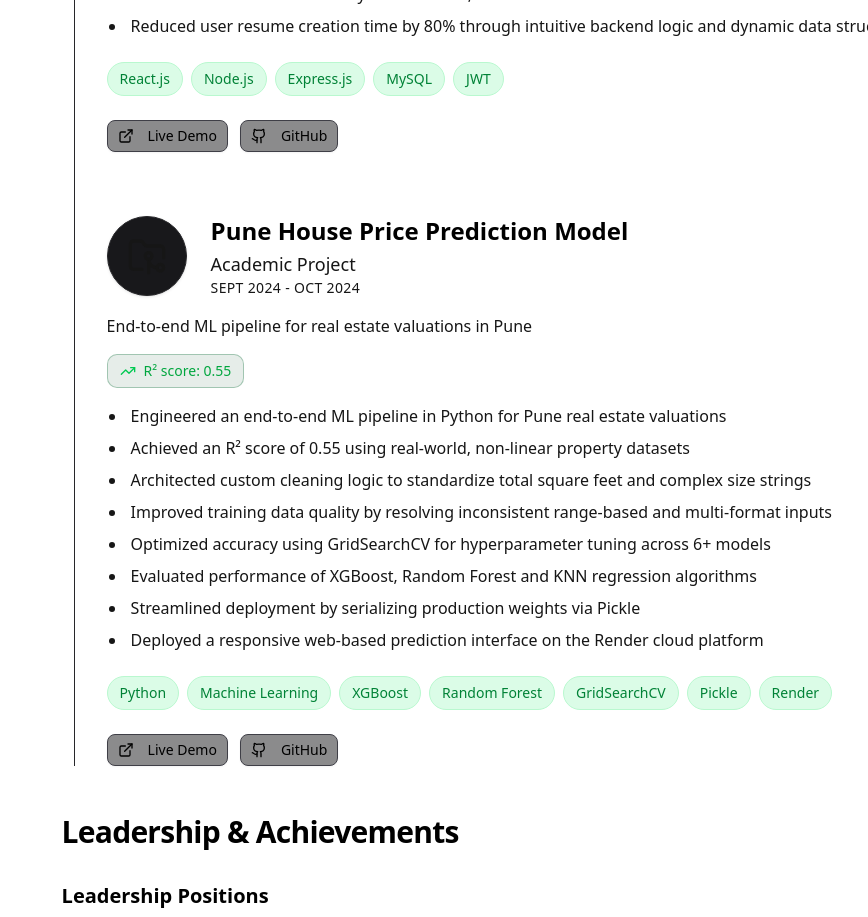
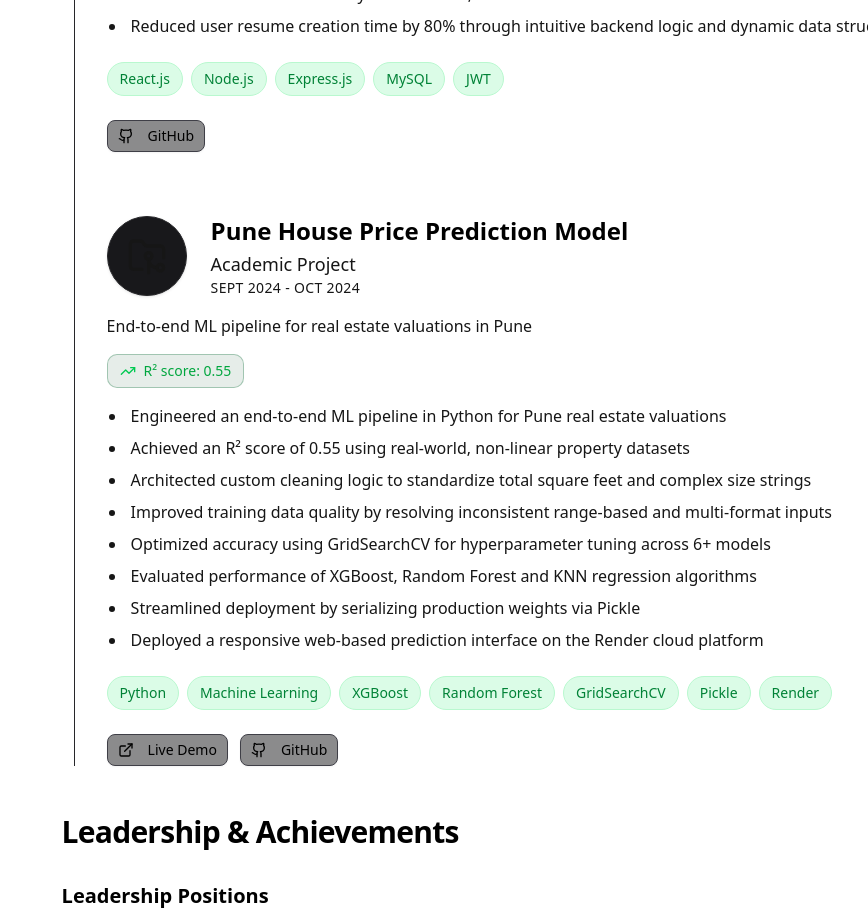
Before and after one commit to Vukung/utkarsh-portfolio-website, a Next.js app: page / in a window 1280 px wide. Shown: the part 2560-3477 px from the top of the page, without its empty margins (412-1280 px from the left). Built offline with nearby package versions, Linux system fonts and the light colour scheme; no server answers.

Commit message:
update: removed link to Resume generator due to backend glitch

```diff
--- a/components/sections/projects-section.tsx
+++ b/components/sections/projects-section.tsx
@@ -104,12 +104,14 @@ export function ProjectsSection() {
 
                                 {/* Links */}
                                 <div className="flex gap-3 mt-4">
+                                    {project.links.live && project.links.live !== "#" && (
                                         <Button variant="outline" size="sm" className="h-8 border-zinc-700 bg-zinc-900/50 hover:bg-zinc-800 hover:text-white" asChild>
                                             <a href={project.links.live} target="_blank" rel="noopener noreferrer">
                                                 <ExternalLink className="w-3.5 h-3.5 mr-2" />
                                                 Live Demo
                                             </a>
                                         </Button>
+                                    )}
                                     <Button variant="outline" size="sm" className="h-8 border-zinc-700 bg-zinc-900/50 hover:bg-zinc-800 hover:text-white" asChild>
                                         <a href={project.links.github} target="_blank" rel="noopener noreferrer">
                                             <Github className="w-3.5 h-3.5 mr-2" />
--- a/lib/data.ts
+++ b/lib/data.ts
@@ -168,7 +168,7 @@ export const projects = [
     ],
     skills: ["React.js", "Node.js", "Express.js", "MySQL", "JWT"],
     links: {
-      live: "#",
+      // live: "#",
       github: "https://github.com/Vukung/Resume-Builder-Webapp",
     },
     stats: {
```
Lines whose indentation alone changed are shown as unchanged.
